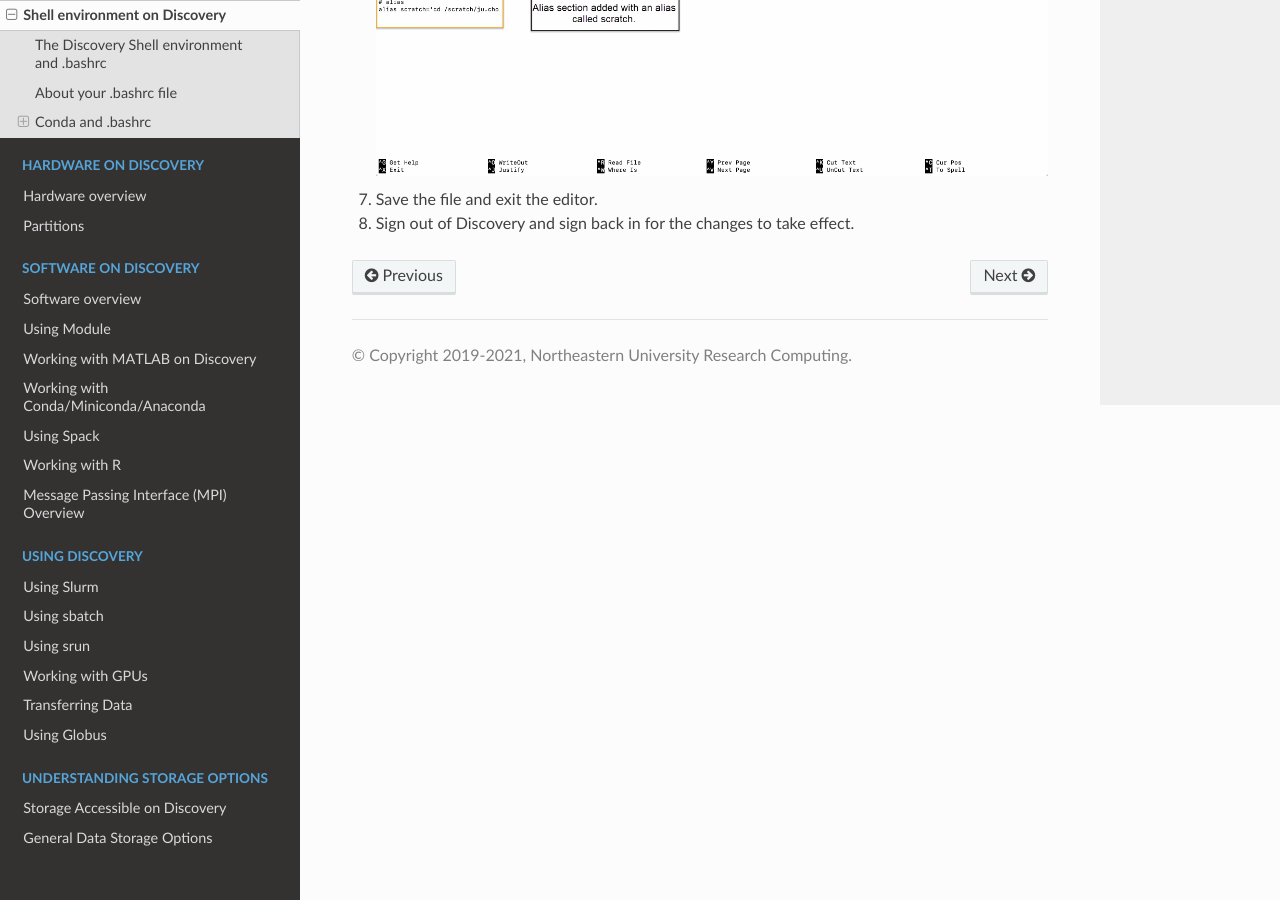
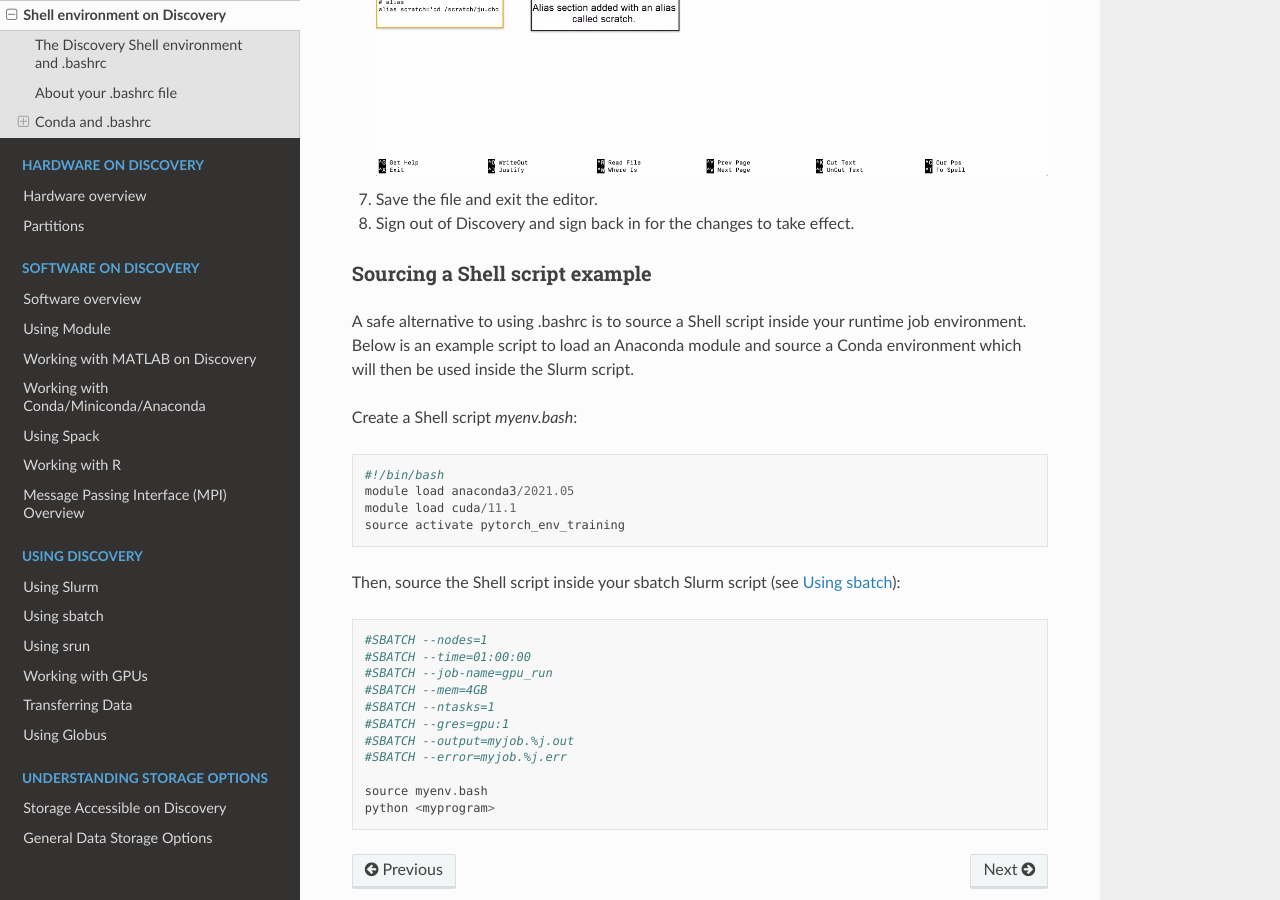
Before and after one commit to northeastern-rc/rc-public-documentation, a Sphinx documentation site: the page built from docs/source/first_steps/bashrc.rst, in a window 1280 px wide and 900 px high, scrolled down 2860 px. Built offline with Sphinx 7.4.7 and the Read the Docs theme 2.0.0, drawn with Linux system fonts in a browser that asks for light colours.

Commit message:
added example for sourcing shell scripts

```diff
--- a/docs/source/first_steps/bashrc.rst
+++ b/docs/source/first_steps/bashrc.rst
@@ -63,3 +63,28 @@ Example procedure for editing your .bashrc file:
 
 7. Save the file and exit the editor.
 8. Sign out of Discovery and sign back in for the changes to take effect.
+
+Sourcing a Shell script example
+===============================
+A safe alternative to using .bashrc is to source a Shell script inside your runtime job environment. Below is an example script to load an Anaconda module and source a Conda environment which will then be used inside the Slurm script.
+
+Create a Shell script `myenv.bash`::
+
+ #!/bin/bash
+ module load anaconda3/2021.05
+ module load cuda/11.1
+ source activate pytorch_env_training
+
+Then, source the Shell script inside your sbatch Slurm script (see :ref:`using_sbatch`)::
+
+ #SBATCH --nodes=1
+ #SBATCH --time=01:00:00
+ #SBATCH --job-name=gpu_run
+ #SBATCH --mem=4GB
+ #SBATCH --ntasks=1
+ #SBATCH --gres=gpu:1
+ #SBATCH --output=myjob.%j.out
+ #SBATCH --error=myjob.%j.err
+
+ source myenv.bash
+ python <myprogram>
```
